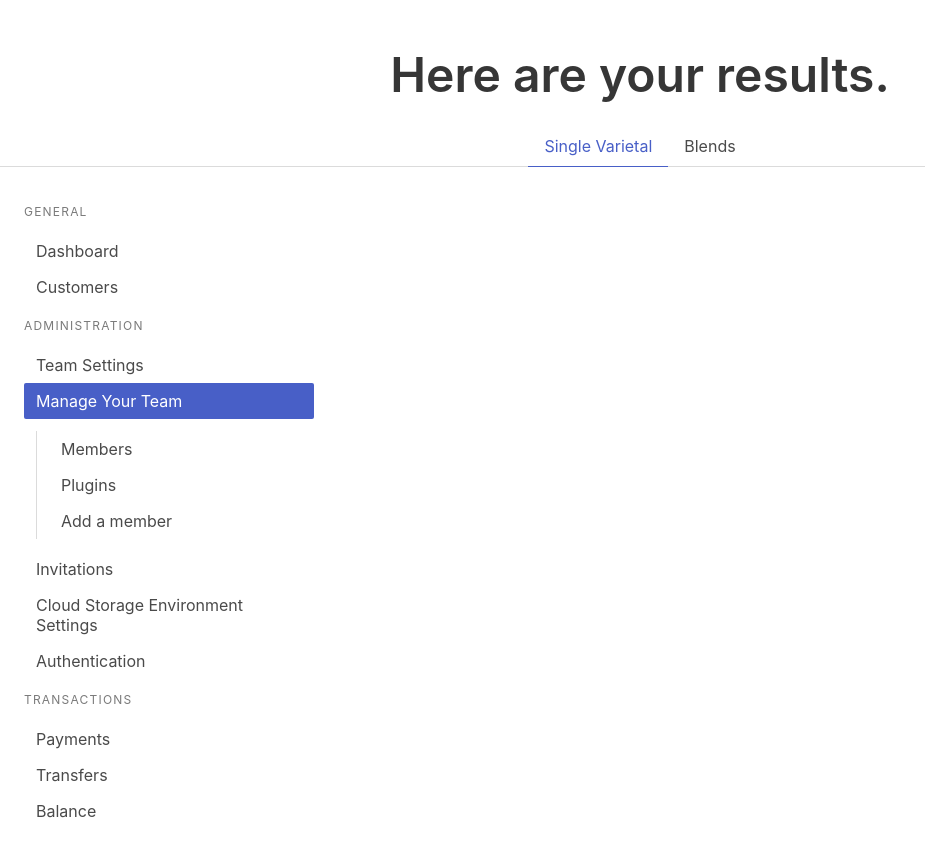
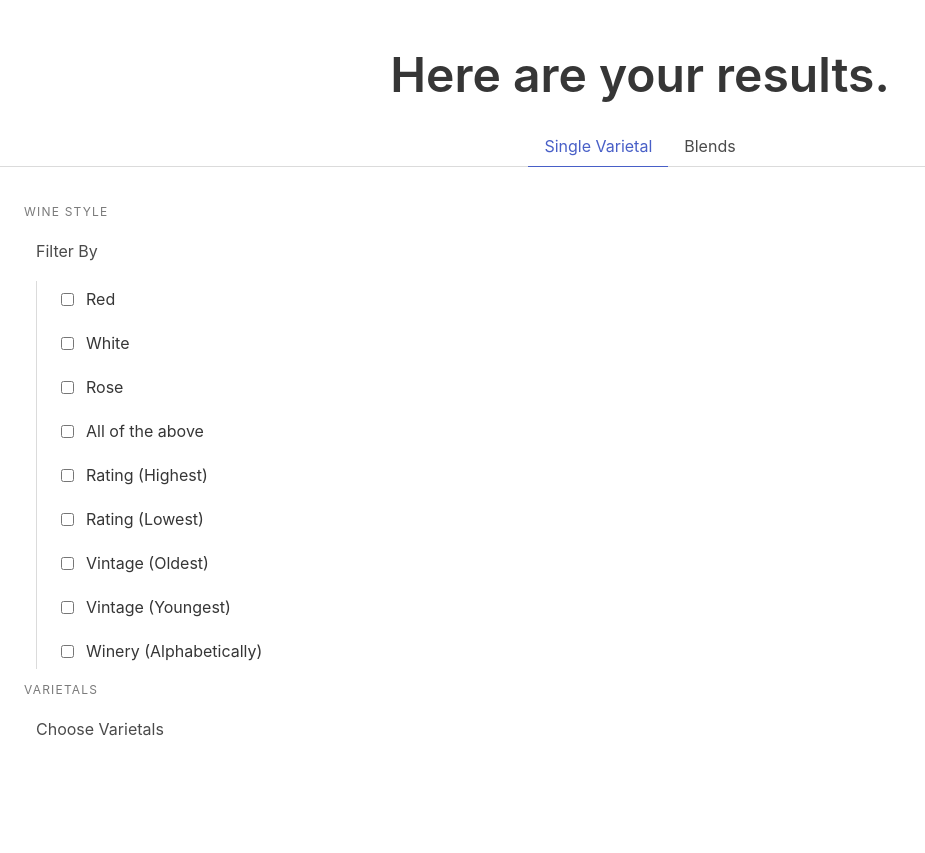
Before and after one commit to LouisGaravaglia/IPAz, a Flask app: template templates/wine_results.html in a window 1280 px wide. Shown: the part 72-925 px from the top of the page, without its empty margins (0-925 px from the left). After the commit the page ends 808 px from the top, so only its background shows below. Run offline with Flask 2, Linux system fonts and the light colour scheme; the template is opened without the code that fills it, so the values that code supplies are empty; parts of the project's set-up code (start-up, migrations or seed data) failed here and were passed over; some libraries are stand-ins or nearby versions.

Commit message:
added checkboxes to sidebar for filtering

```diff
--- a/templates/wine_results.html
+++ b/templates/wine_results.html
@@ -18,37 +18,32 @@
 <div class="column is-one-quarter">
 <aside class="menu sticky">
   <p class="menu-label">
-    General
+    Wine Style
   </p>
   <ul class="menu-list">
-    <li><a>Dashboard</a></li>
-    <li><a>Customers</a></li>
+    <li>
+      <a class="">Filter By</a>
+      <ul>
+        <li><label class="panel-block"><input type="checkbox">Red</label></li>
+        <li><label class="panel-block"><input type="checkbox">White</label></li>
+        <li><label class="panel-block"><input type="checkbox">Rose</label></li>
+        <li><label class="panel-block"><input type="checkbox">All of the above</label></li>
+        <li><label class="panel-block"><input type="checkbox">Rating (Highest)</label></li>
+        <li><label class="panel-block"><input type="checkbox">Rating (Lowest)</label></li>
+        <li><label class="panel-block"><input type="checkbox">Vintage (Oldest)</label></li>
+        <li><label class="panel-block"><input type="checkbox">Vintage (Youngest)</label></li>
+        <li><label class="panel-block"><input type="checkbox">Winery (Alphabetically)</label></li>
+
+      </ul>
+    </li>
+
   </ul>
   <p class="menu-label">
-    Administration
+    Varietals
   </p>
   <ul class="menu-list">
-    <li><a>Team Settings</a></li>
-    <li>
-      <a class="is-active">Manage Your Team</a>
-      <ul>
-        <li><a>Members</a></li>
-        <li><a>Plugins</a></li>
-        <li><a>Add a member</a></li>
-      </ul>
-    </li>
-    <li><a>Invitations</a></li>
-    <li><a>Cloud Storage Environment Settings</a></li>
-    <li><a>Authentication</a></li>
-  </ul>
-  <p class="menu-label">
-    Transactions
-  </p>
-  <ul class="menu-list">
-    <li><a>Payments</a></li>
-    <li><a>Transfers</a></li>
-    <li><a>Balance</a></li>
-  </ul>
+    <li><a class="">Choose Varietals</a></li>
+
 </aside>
 </div>
 
```
